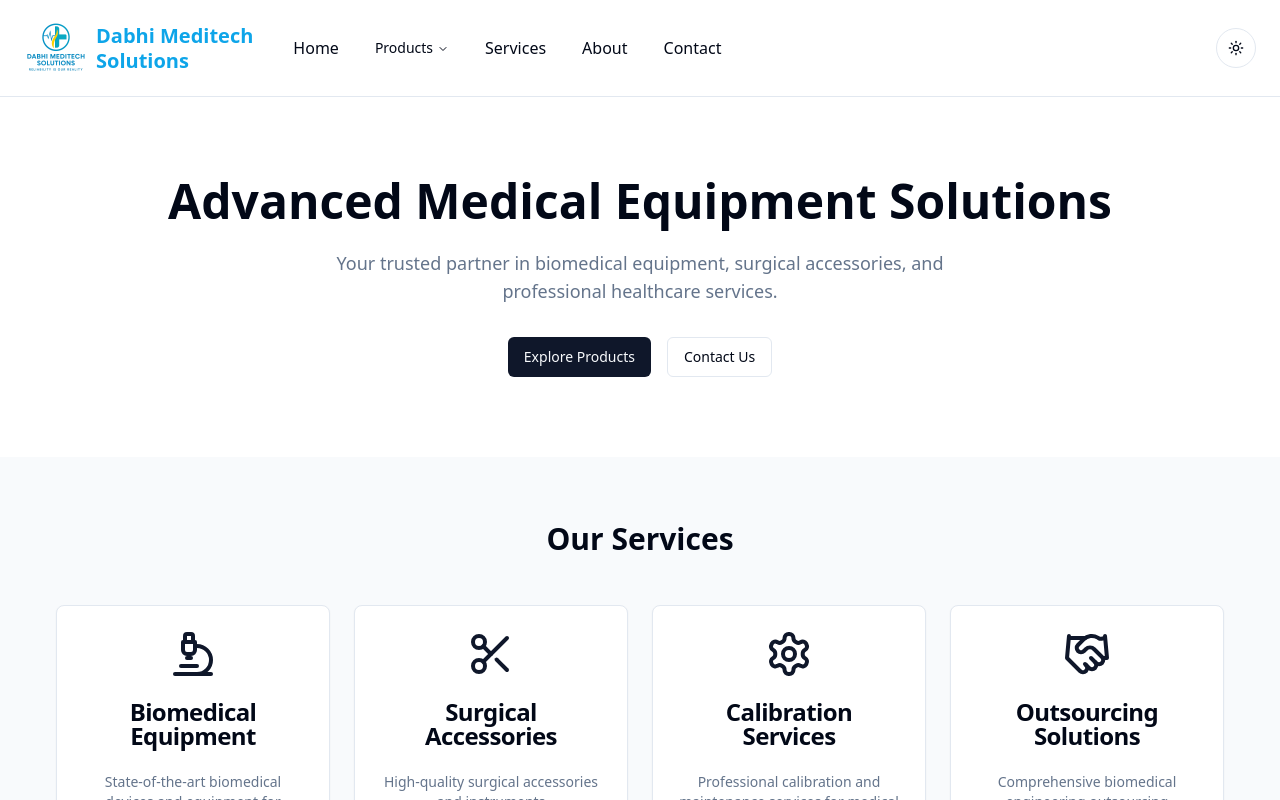
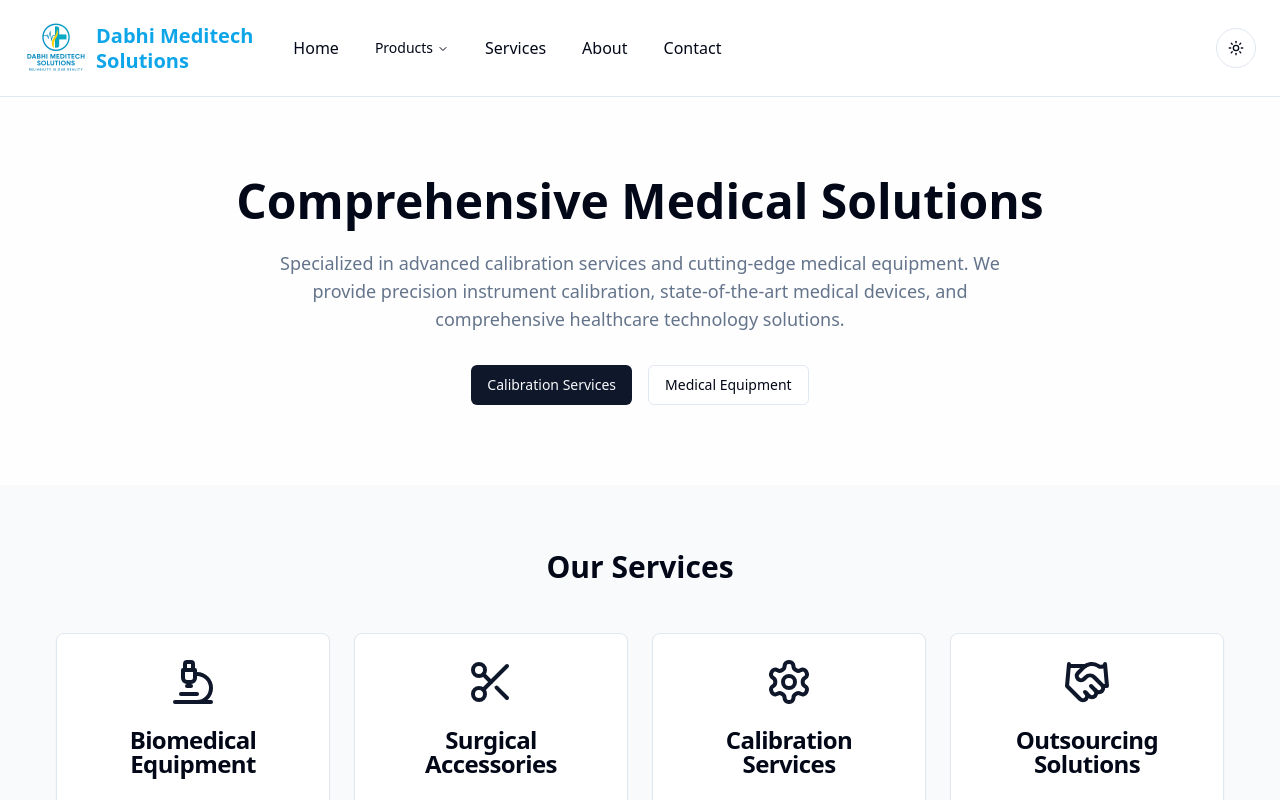
Before and after one commit to nemish0408/glow-and-shade-app, a React (Vite) app: page / in a window 1280 px wide. Shown: the top 800 px of the page. Built offline with nearby package versions, Linux system fonts and the light colour scheme.

Commit message:
Add hero section updates
Update the hero section to include calibration and medical equipment services.

```diff
--- a/src/pages/Index.tsx
+++ b/src/pages/Index.tsx
@@ -1,7 +1,8 @@
+
 import { Button } from "@/components/ui/button";
 import { Carousel, CarouselContent, CarouselItem, CarouselNext, CarouselPrevious } from "@/components/ui/carousel";
 import { Card, CardContent, CardDescription, CardHeader, CardTitle } from "@/components/ui/card";
-import { Microscope, Scissors, Settings, Handshake } from "lucide-react";
+import { Microscope, Scissors, Settings, Handshake, Medical, Syringe } from "lucide-react";
 import { Link } from "react-router-dom";
 
 const Index = () => {
@@ -35,20 +36,22 @@ const Index = () => {
   return (
     <div className="min-h-screen bg-background">
       {/* Hero Section */}
-      <section className="relative py-20 px-6">
+      <section className="relative py-20 px-6 bg-muted/10">
         <div className="container mx-auto text-center">
           <h1 className="text-4xl md:text-5xl font-bold mb-6">
-            Advanced Medical Equipment Solutions
+            Comprehensive Medical Solutions
           </h1>
-          <p className="text-lg text-muted-foreground mb-8 max-w-2xl mx-auto">
-            Your trusted partner in biomedical equipment, surgical accessories, and professional healthcare services.
+          <p className="text-lg text-muted-foreground mb-8 max-w-3xl mx-auto">
+            Specialized in advanced calibration services and cutting-edge medical equipment.
+            We provide precision instrument calibration, state-of-the-art medical devices,
+            and comprehensive healthcare technology solutions.
           </p>
           <div className="flex gap-4 justify-center">
             <Button asChild>
-              <Link to="/products/biomedical-equipment">Explore Products</Link>
+              <Link to="/services/calibration">Calibration Services</Link>
             </Button>
             <Button variant="outline" asChild>
-              <Link to="/contact">Contact Us</Link>
+              <Link to="/products/biomedical-equipment">Medical Equipment</Link>
             </Button>
           </div>
         </div>
```
